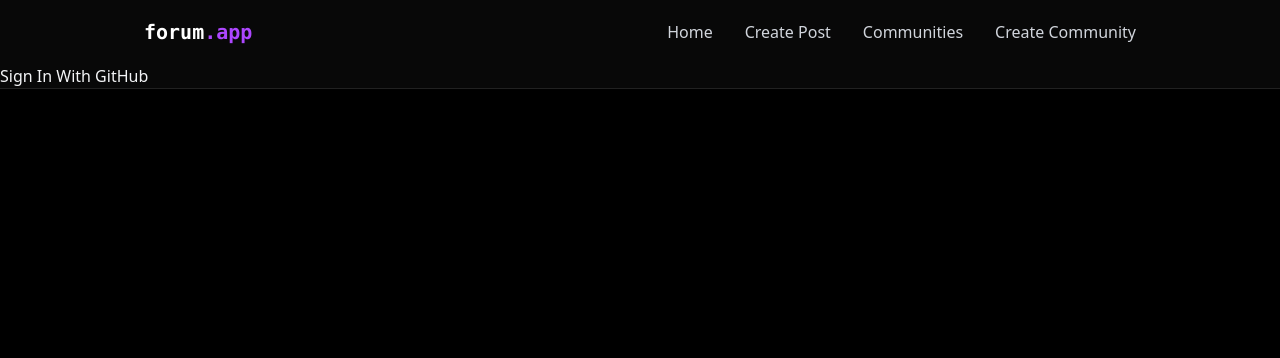
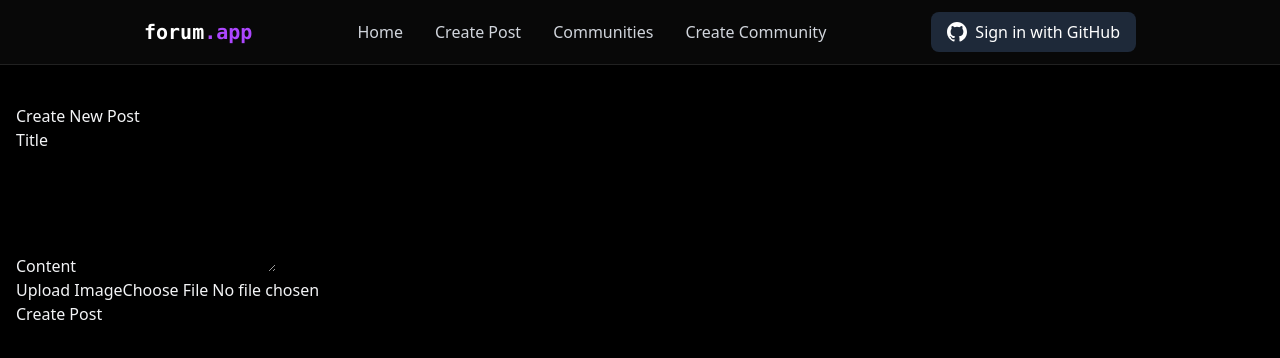
Before and after one commit to danutavram/social-media, a React (Vite) app: page /create in a window 1280 px wide. Shown: the top 358 px of the page. Built offline with nearby package versions, Linux system fonts and the light colour scheme; no server answers.

Commit message:
CreatePost created

```diff
--- a/src/App.tsx
+++ b/src/App.tsx
@@ -2,6 +2,7 @@
 import { Route, Routes } from 'react-router'
 import { Home } from './pages/Home'
 import { Navbar } from './components/Navbar'
+import { CreatePostPage } from './pages/CreatePostPage'
 
 function App() {
 
@@ -11,6 +12,7 @@ function App() {
       <div className='container mx-auto px-4 py-6'>
         <Routes>
           <Route path='/' element={<Home />} />
+          <Route path='/create' element={<CreatePostPage />} />
         </Routes>
       </div>
     </div>
--- /dev/null
+++ b/src/components/CreatePost.tsx
@@ -0,0 +1,87 @@
+import { useState, type ChangeEvent } from "react";
+import { useMutation } from "@tanstack/react-query";
+import { supabase } from "../supabase-client";
+
+interface PostInput {
+  title: string;
+  content: string;
+}
+
+const createPost = async (post: PostInput, imageFile: File) => {
+
+    const filePath = `${post.title}-${Date.now()}-${imageFile.name}`
+
+    const {error: uploadError} = await supabase.storage.from("post-images").upload(filePath, imageFile)
+
+    if (uploadError) throw new Error(uploadError.message);
+
+    const {data: publicURLData} = supabase.storage.from("post-images").getPublicUrl(filePath)
+
+    const { data, error } = await supabase.from("posts").insert({...post, image_url: publicURLData.publicUrl});
+
+  if (error) throw new Error(error.message);
+
+  return data;
+};
+
+export const CreatePost = () => {
+  const [title, setTitle] = useState<string>("");
+  const [content, setContent] = useState<string>("");
+  const [selectedFile, setSelectedFile] = useState<File | null>(null);
+
+  const { mutate } = useMutation({
+    mutationFn: (data: { post: PostInput; imageFile: File }) => {
+      return createPost(data.post, data.imageFile);
+    },
+  });
+
+  const handleSubmit = (event: React.FormEvent) => {
+    event.preventDefault();
+    if (!selectedFile) return;
+    mutate({ post: { title, content }, imageFile: selectedFile });
+  };
+
+  const handleFileChange = (e: ChangeEvent<HTMLInputElement>) => {
+    if (e.target.files && e.target.files[0]) {
+      setSelectedFile(e.target.files[0]);
+    }
+  };
+
+  return (
+    <div>
+      <form onSubmit={handleSubmit}>
+        <div>
+          <label htmlFor=""> Title</label>
+          <input
+            type="text"
+            id="title"
+            required
+            onChange={(event) => setTitle(event.target.value)}
+          />
+        </div>
+        <div>
+          <label htmlFor=""> Content</label>
+          <textarea
+            id="content"
+            required
+            rows={5}
+            onChange={(event) => setContent(event.target.value)}
+          />
+        </div>
+
+        <div>
+          <label htmlFor=""> Upload Image</label>
+          <input
+            type="file"
+            id="image"
+            required
+            accept="image/*"
+            onChange={handleFileChange}
+          />
+        </div>
+
+        <button type="submit"> Create Post</button>
+      </form>
+    </div>
+  );
+};
--- a/src/components/Navbar.tsx
+++ b/src/components/Navbar.tsx
@@ -4,7 +4,7 @@ import { useAuth } from "../context/AuthContext";
 
 export const Navbar = () => {
   const [menuOpen, setMenuOpen] = useState(false);
-  const {signInWithGitHub, signOut, user} = useAuth();
+  const { signInWithGitHub, signOut, user } = useAuth();
 
   const displayName = user?.user_metadata.user_name || user?.email;
 
@@ -48,6 +48,81 @@ export const Navbar = () => {
             </Link>
           </div>
 
+          {/* Desktop Auth */}
+          <div className="hidden md:flex items-center">
+            {user ? (
+              <div className="flex items-center space-x-4">
+                {user.user_metadata.avatar_url && (
+                  <img
+                    className="w-8 h-8 rounded-full object-cover"
+                    src={user.user_metadata.avatar_url}
+                    alt="User Avatar"
+                  />
+                )}
+                <span className="text-gray-300"> {displayName}</span>
+                <button
+                  onClick={signOut}
+                  className="flex items-center gap-2 bg-red-600 hover:bg-red-700 text-white font-medium px-4 py-2 rounded-lg transition duration-200 cursor-pointer"
+                >
+                  <svg
+                    xmlns="http://www.w3.org/2000/svg"
+                    className="w-5 h-5"
+                    fill="none"
+                    viewBox="0 0 24 24"
+                    stroke="currentColor"
+                    strokeWidth={2}
+                  >
+                    <path
+                      strokeLinecap="round"
+                      strokeLinejoin="round"
+                      d="M15.75 9V5.25A2.25 2.25 0 0013.5 3h-6A2.25 2.25 0 005.25
+         5.25v13.5A2.25 2.25 0 007.5 21h6a2.25 2.25
+         0 002.25-2.25V15M9 12h12m0 0l-3-3m3 3l-3 3"
+                    />
+                  </svg>
+                  Sign Out
+                </button>
+              </div>
+            ) : (
+              <button
+                onClick={signInWithGitHub}
+                className="flex items-center gap-2 bg-gray-800 hover:bg-gray-900 text-white font-medium px-4 py-2 rounded-lg transition duration-200 cursor-pointer"
+              >
+                <svg
+                  xmlns="http://www.w3.org/2000/svg"
+                  viewBox="0 0 24 24"
+                  fill="currentColor"
+                  className="w-5 h-5"
+                >
+                  <path
+                    fillRule="evenodd"
+                    d="M12 0C5.37 0 0 5.373 0 12c0 5.303
+         3.438 9.8 8.205 11.387.6.113.82-.258.82-.577
+         0-.285-.011-1.04-.017-2.04-3.338.726-4.042-1.61-4.042-1.61
+         -.546-1.387-1.333-1.757-1.333-1.757
+         -1.09-.744.083-.729.083-.729
+         1.205.085 1.84 1.236 1.84 1.236
+         1.07 1.834 2.809 1.304 3.495.997
+         .107-.775.418-1.304.76-1.605
+         -2.665-.305-5.467-1.334-5.467-5.933
+         0-1.31.467-2.381 1.235-3.221
+         -.124-.303-.536-1.527.117-3.176 0 0
+         1.008-.322 3.3 1.23a11.5 11.5 0 0 1 6 0c2.29-1.552
+         3.297-1.23 3.297-1.23.655 1.649.243 2.873.119 3.176
+         .77.84 1.233 1.911 1.233 3.221
+         0 4.61-2.807 5.625-5.479 5.922
+         .43.372.814 1.102.814 2.222
+         0 1.606-.014 2.898-.014 3.293
+         0 .322.217.694.825.576C20.565 21.797
+         24 17.3 24 12c0-6.627-5.373-12-12-12z"
+                    clipRule="evenodd"
+                  />
+                </svg>
+                Sign in with GitHub
+              </button>
+            )}
+          </div>
+
           {/* Mobile Menu Button */}
           <div className="md:hidden">
             <button
@@ -83,34 +158,38 @@ export const Navbar = () => {
         </div>
       </div>
 
-      {/* Desktop Auth */}
-      <div>
-        { user ? (
-          <div>
-            <span> {displayName}</span>
-            <button onClick={signOut}> Sign Out</button>
-          </div>
-        ) : (
-          <button onClick={signInWithGitHub}>Sign In With GitHub</button>
-        )}
-      </div>
-
       {/* Mobile Menu */}
       {menuOpen && (
         <div className="md:hidden bg-[rgba(10,10,10,0.9)]">
           <div className="px-2 pt-2 pb-3 space-y-1">
-            <Link to={"/"}
-            className="block px-3 py-2 rounded-md text-base font-medium text-gray-300 hover:text-white hover:bg-gray-700"
-            > Home </Link>
-            <Link to={"/create"}
-            className="block px-3 py-2 rounded-md text-base font-medium text-gray-300 hover:text-white hover:bg-gray-700"
-            > Create Post </Link>
-            <Link to={"/communities"}
-            className="block px-3 py-2 rounded-md text-base font-medium text-gray-300 hover:text-white hover:bg-gray-700"
-            > Communities </Link>
-            <Link to={"/community/create"}
-            className="block px-3 py-2 rounded-md text-base font-medium text-gray-300 hover:text-white hover:bg-gray-700"
-            > Create Community </Link>
+            <Link
+              to={"/"}
+              className="block px-3 py-2 rounded-md text-base font-medium text-gray-300 hover:text-white hover:bg-gray-700"
+            >
+              {" "}
+              Home{" "}
+            </Link>
+            <Link
+              to={"/create"}
+              className="block px-3 py-2 rounded-md text-base font-medium text-gray-300 hover:text-white hover:bg-gray-700"
+            >
+              {" "}
+              Create Post{" "}
+            </Link>
+            <Link
+              to={"/communities"}
+              className="block px-3 py-2 rounded-md text-base font-medium text-gray-300 hover:text-white hover:bg-gray-700"
+            >
+              {" "}
+              Communities{" "}
+            </Link>
+            <Link
+              to={"/community/create"}
+              className="block px-3 py-2 rounded-md text-base font-medium text-gray-300 hover:text-white hover:bg-gray-700"
+            >
+              {" "}
+              Create Community{" "}
+            </Link>
           </div>
         </div>
       )}
--- /dev/null
+++ b/src/pages/CreatePostPage.tsx
@@ -0,0 +1,12 @@
+import { CreatePost } from "../components/CreatePost"
+
+export const CreatePostPage = () => {
+    return (
+        <div>
+            <h2>
+                Create New Post
+            </h2>
+            <CreatePost />
+        </div>
+    )
+}
```
